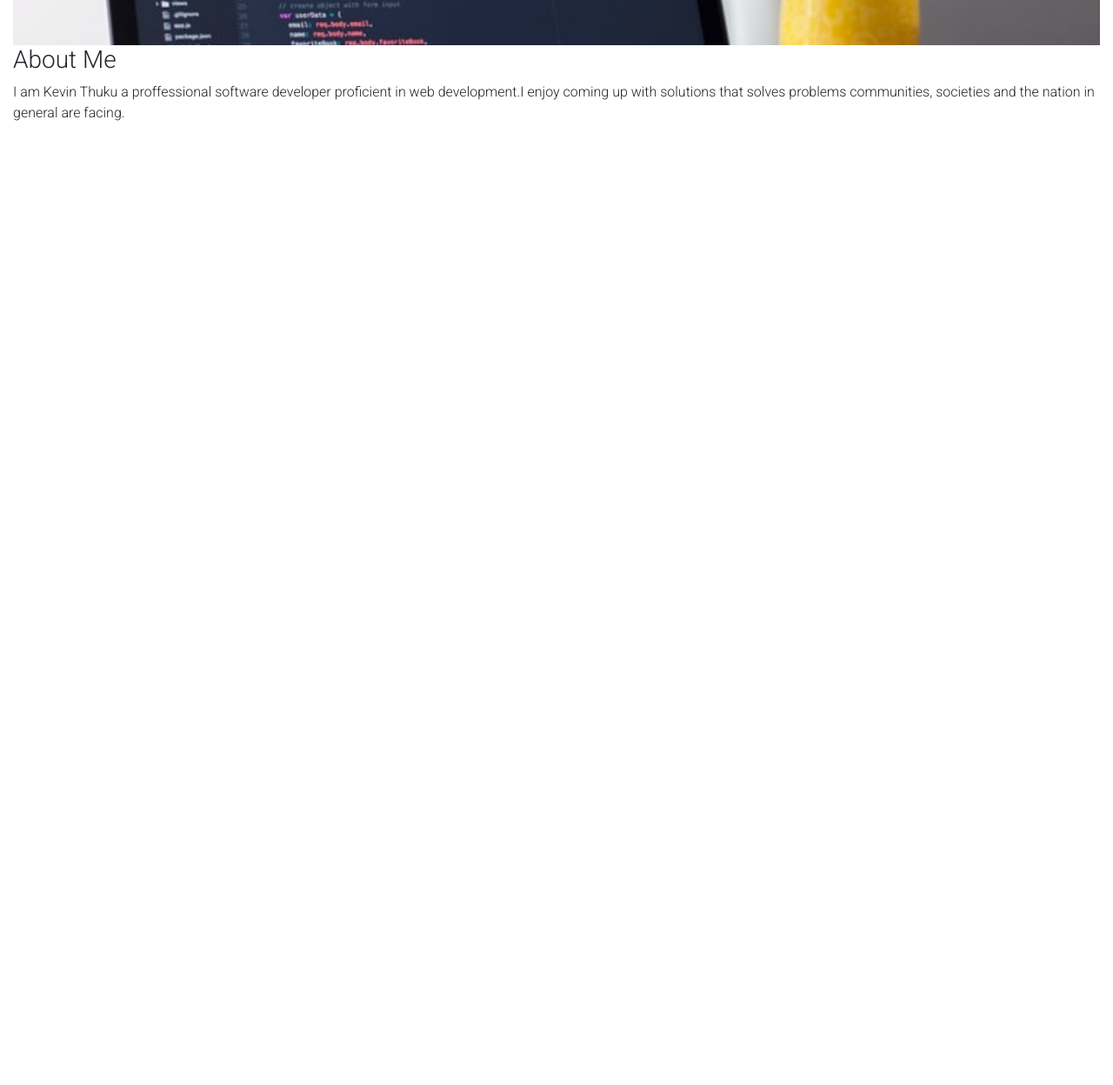
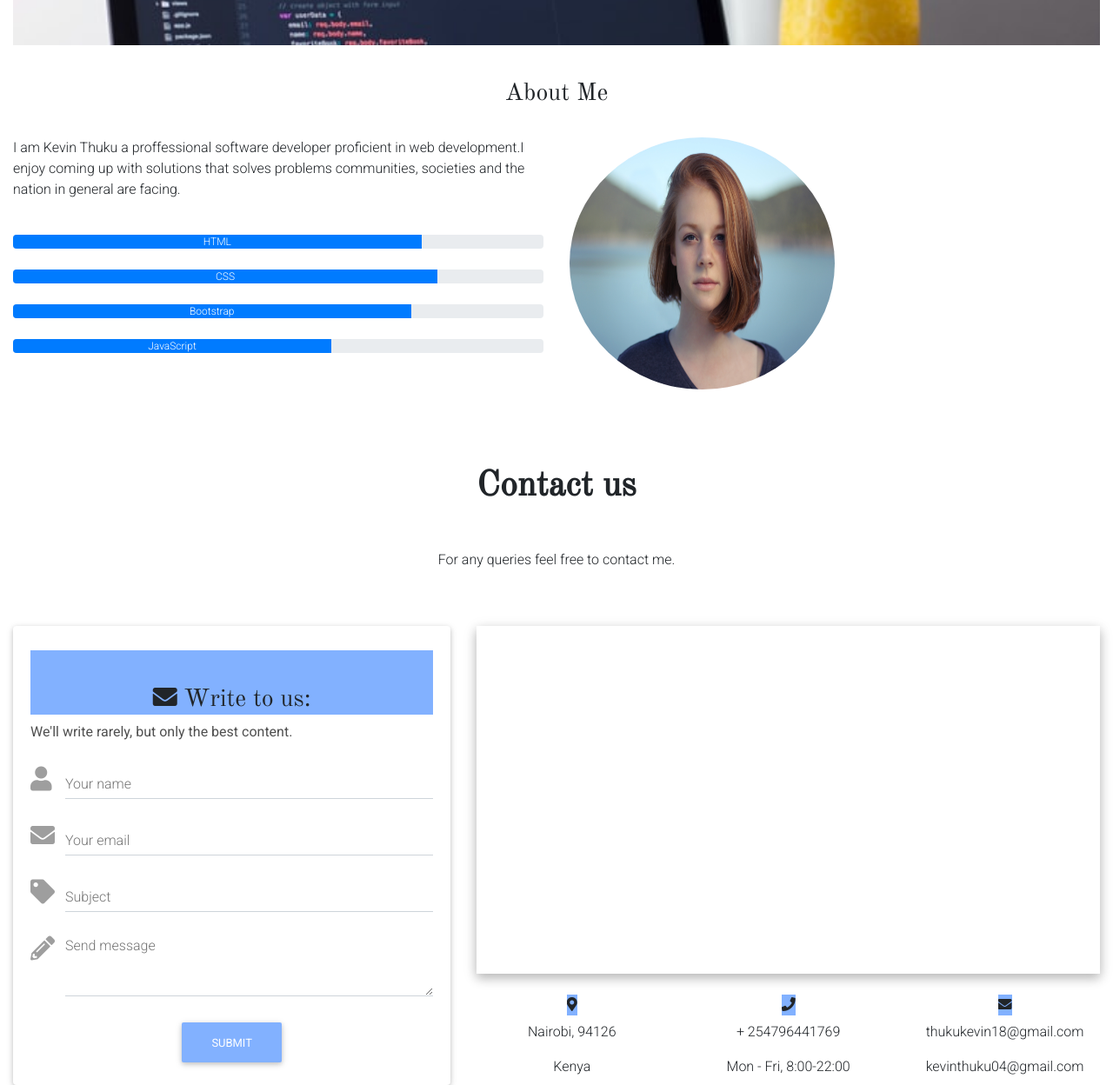
Before and after one commit to gakio/my-portfolio, a plain HTML site: page index.html in a window 1280 px wide. Shown: the part 500-1748 px from the top of the page at 87% size. Before the commit the page ends 800 px from the top, so only its background shows below. Drawn offline with nearby package versions, Linux system fonts and the light colour scheme; grey boxes are pictures that could not be loaded.

Commit message:
commit changes

```diff
--- a/css/styles.css
+++ b/css/styles.css
@@ -31,3 +31,15 @@ h1 {
     text-align: center;
     padding-top: 140px;
 }
+
+h3 {
+    text-align: center;
+    padding-top: 40px;
+    font-family: 'Old Standard TT', serif;
+}
+
+img {
+    border-radius: 50%;
+    width: 50%;
+    height: 290PX;
+}
--- a/index.html
+++ b/index.html
@@ -1,5 +1,6 @@
 <!DOCTYPE html>
 <html lang="en">
+
 <head>
   <meta charset="UTF-8">
   <meta name="viewport" content="width=device-width, initial-scale=1.0">
@@ -16,13 +17,16 @@
   <!-- JQuery -->
   <script type="text/javascript" src="https://cdnjs.cloudflare.com/ajax/libs/jquery/3.5.1/jquery.min.js"></script>
   <!-- Bootstrap tooltips -->
-    <script type="text/javascript" src="https://cdnjs.cloudflare.com/ajax/libs/popper.js/1.14.4/umd/popper.min.js"></script>
+  <script type="text/javascript"
+    src="https://cdnjs.cloudflare.com/ajax/libs/popper.js/1.14.4/umd/popper.min.js"></script>
   <!-- Bootstrap core JavaScript -->
-    <script utype="text/javascript" src="https://cdnjs.cloudflare.com/ajax/libs/twitter-bootstrap/4.5.0/js/bootstrap.min.js"></script>
+  <script utype="text/javascript"
+    src="https://cdnjs.cloudflare.com/ajax/libs/twitter-bootstrap/4.5.0/js/bootstrap.min.js"></script>
   <!-- MDB core JavaScript -->
   <script type="text/javascript" src="https://cdnjs.cloudflare.com/ajax/libs/mdbootstrap/4.19.1/js/mdb.min.js"></script>
   <link href="https://fonts.googleapis.com/css2?family=Old+Standard+TT&display=swap" rel="stylesheet">
 </head>
+
 <body>
   <!-- Navbar -->
   <nav class="navbar fixed-top navbar-expand-lg scrolling-navbar">
@@ -34,8 +38,8 @@
       </a>
 
       <!-- Collapse -->
-      <button class="navbar-toggler" type="button" data-toggle="collapse" data-target="#navbarSupportedContent" aria-controls="navbarSupportedContent"
-        aria-expanded="false" aria-label="Toggle navigation">
+      <button class="navbar-toggler" type="button" data-toggle="collapse" data-target="#navbarSupportedContent"
+        aria-controls="navbarSupportedContent" aria-expanded="false" aria-label="Toggle navigation">
         <span class="navbar-toggler-icon"></span>
       </button>
 
@@ -76,8 +80,7 @@
             </a>
           </li>
           <li class="nav-item">
-            <a href="https://github.com/gakio" class="nav-link border border-light rounded"
-              target="_blank">
+            <a href="https://github.com/gakio" class="nav-link border border-light rounded" target="_blank">
               <i class="fab fa-github mr-2"></i> GitHub
             </a>
           </li>
@@ -100,11 +103,133 @@
 
     <div class="section-2">
       <h3>About Me</h3>
+      <br>
+      <div class="row">
+        <div class='col-lg-6 col-md-12 col-sm-12'>
           <p>I am Kevin Thuku a proffessional software developer proficient in web development.I enjoy
             coming up with solutions that solves problems communities, societies and the nation in general
             are facing.
+            <br><br>
+            <div class="progress">
+              <div class="progress-bar" role="progressbar" style="width: 77%" aria-valuenow="25" aria-valuemin="0" aria-valuemax="100">HTML</div>
+            </div>
+            <br>
+            <div class="progress">
+              <div class="progress-bar" role="progressbar" style="width: 80%" aria-valuenow="50" aria-valuemin="0" aria-valuemax="100">CSS</div>
+            </div>
+            <br>
+            <div class="progress">
+              <div class="progress-bar" role="progressbar" style="width: 75%" aria-valuenow="75" aria-valuemin="0" aria-valuemax="100">Bootstrap</div>
+            </div>
+            <br>
+            <div class="progress">
+              <div class="progress-bar" role="progressbar" style="width: 60%" aria-valuenow="100" aria-valuemin="0" aria-valuemax="100">JavaScript</div>
+            </div>
           </p>
+        </div>
+        <div class='col-lg-6 col-md-6 col-sm-12'>
+          <img src="image/Me.jpg" alt="">
+        </div>
+      </div>
+    </div>
+
+    <div class="section-3">
+      <!-- Section: Contact v.1 -->
+<section class="my-5">
+
+  <!-- Section heading -->
+  <h3 class="h1-responsive font-weight-bold text-center my-5">Contact us</h3>
+  <!-- Section description -->
+  <p class="text-center w-responsive mx-auto pb-5">For any queries feel free to contact me.</p>
+
+  <!-- Grid row -->
+  <div class="row">
+
+    <!-- Grid column -->
+    <div class="col-lg-5 mb-lg-0 mb-4">
+
+      <!-- Form with header -->
+      <div class="card">
+        <div class="card-body">
+          <!-- Header -->
+          <div class="form-header blue accent-1">
+            <h3 class="mt-2"><i class="fas fa-envelope"></i> Write to us:</h3>
+          </div>
+          <p class="dark-grey-text">We'll write rarely, but only the best content.</p>
+          <!-- Body -->
+          <div class="md-form">
+            <i class="fas fa-user prefix grey-text"></i>
+            <input type="text" id="form-name" class="form-control">
+            <label for="form-name">Your name</label>
+          </div>
+          <div class="md-form">
+            <i class="fas fa-envelope prefix grey-text"></i>
+            <input type="text" id="form-email" class="form-control">
+            <label for="form-email">Your email</label>
+          </div>
+          <div class="md-form">
+            <i class="fas fa-tag prefix grey-text"></i>
+            <input type="text" id="form-Subject" class="form-control">
+            <label for="form-Subject">Subject</label>
+          </div>
+          <div class="md-form">
+            <i class="fas fa-pencil-alt prefix grey-text"></i>
+            <textarea id="form-text" class="form-control md-textarea" rows="3"></textarea>
+            <label for="form-text">Send message</label>
+          </div>
+          <div class="text-center">
+            <button class="btn btn-light-blue">Submit</button>
+          </div>
+        </div>
+      </div>
+      <!-- Form with header -->
+
+    </div>
+    <!-- Grid column -->
+
+    <!-- Grid column -->
+    <div class="col-lg-7">
+
+      <!--Google map-->
+      <div id="map-container-section" class="z-depth-1-half map-container-section mb-4" style="height: 400px">
+        <iframe src="https://maps.google.com/maps?q=Manhatan&t=&z=15&ie=UTF8&iwloc=&output=embed" frameborder="0"
+          style="border:0" allowfullscreen></iframe>
+      </div>
+      <!-- Buttons-->
+      <div class="row text-center">
+        <div class="col-md-4">
+          <a class="btn-floating blue accent-1">
+            <i class="fas fa-map-marker-alt"></i>
+          </a>
+          <p>Nairobi, 94126</p>
+          <p class="mb-md-0">Kenya</p>
+        </div>
+        <div class="col-md-4">
+          <a class="btn-floating blue accent-1">
+            <i class="fas fa-phone"></i>
+          </a>
+          <p>+ 254796441769</p>
+          <p class="mb-md-0">Mon - Fri, 8:00-22:00</p>
+        </div>
+        <div class="col-md-4">
+          <a class="btn-floating blue accent-1">
+            <i class="fas fa-envelope"></i>
+          </a>
+          <p>thukukevin18@gmail.com</p>
+          <p class="mb-0">kevinthuku04@gmail.com</p>
+        </div>
+      </div>
+
+    </div>
+    <!-- Grid column -->
+
+  </div>
+  <!-- Grid row -->
+
+</section>
+<!-- Section: Contact v.1 -->
     </div>
   </div>
 </body>
+
 </html>
```
Also changed, not shown: image/Me.jpg (added). Lines whose indentation alone changed are shown as unchanged.
